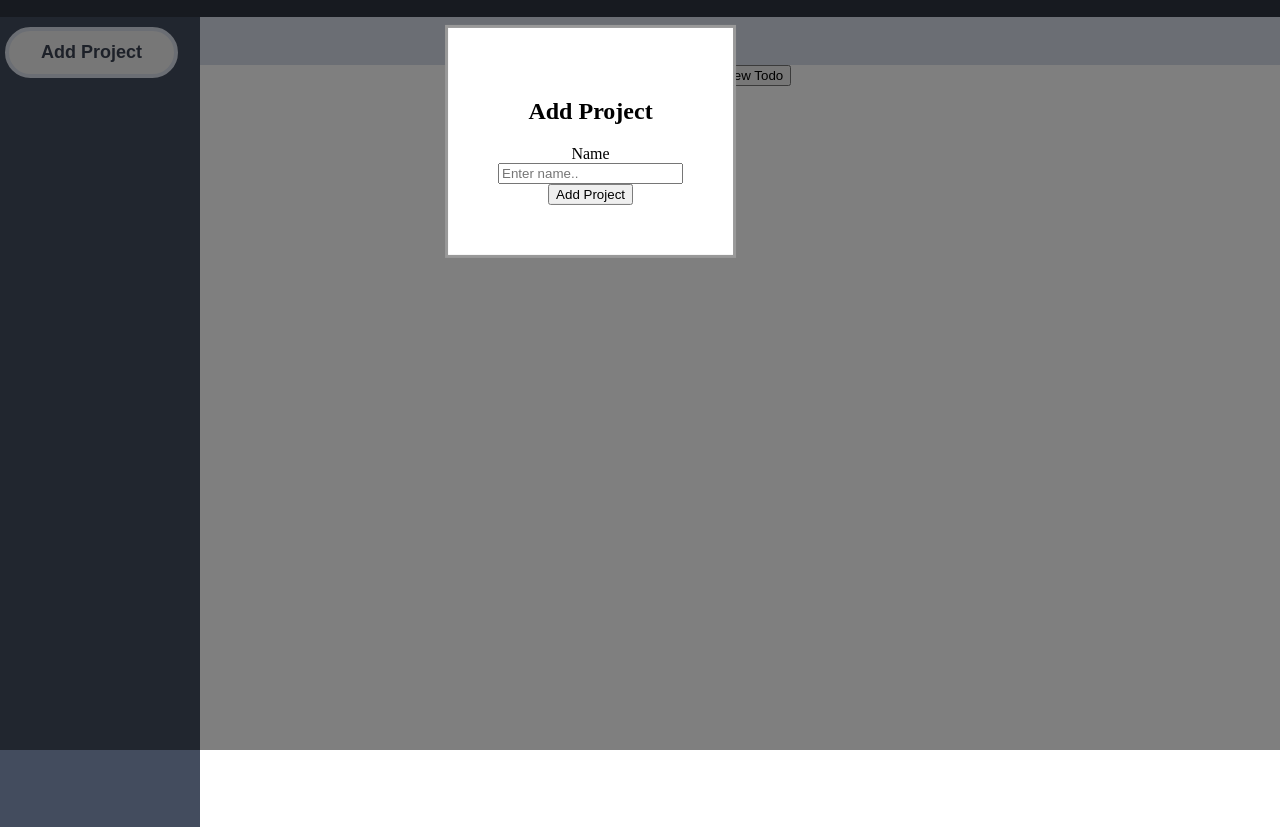
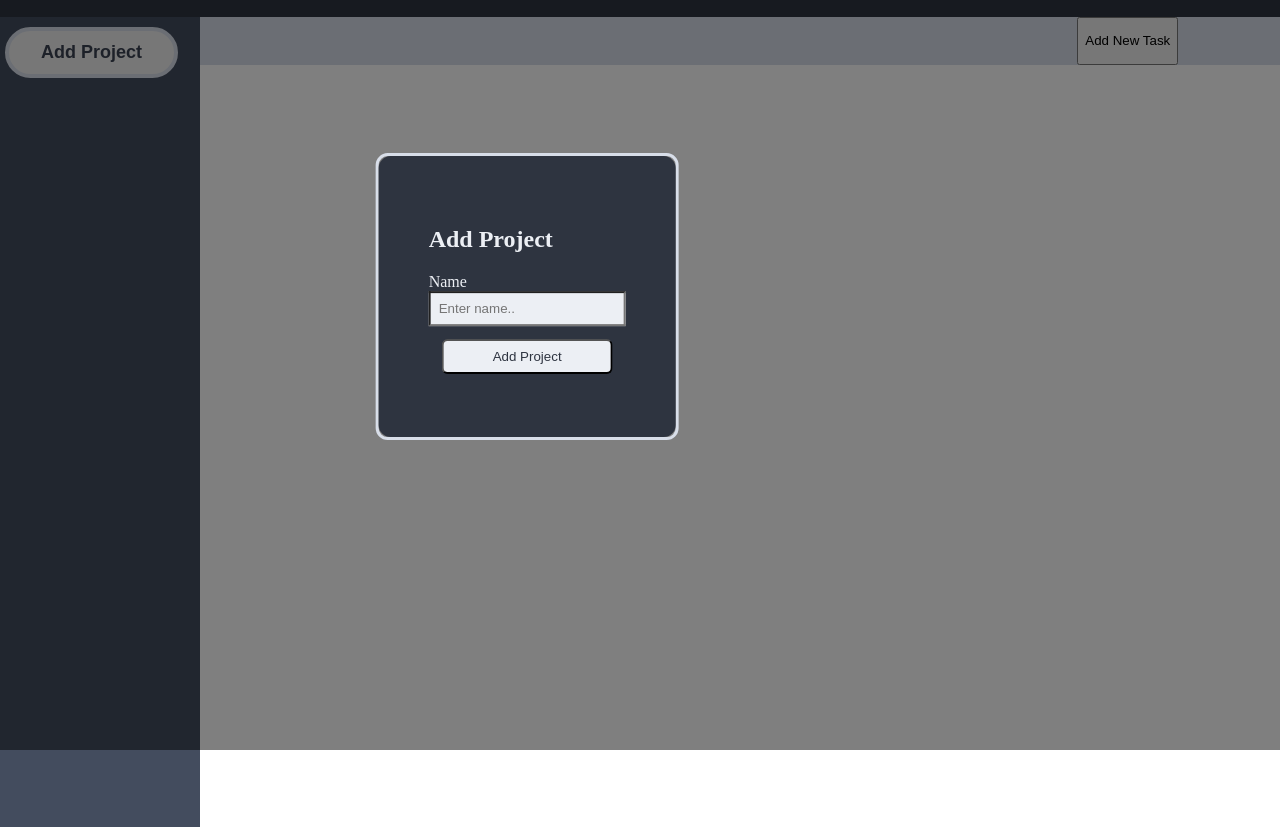
Before and after one commit to vishaljoshy18/todo-list, a website built with webpack: page dist/index.html in a window 1280 px wide. Both pictures are taken after a click on the button "Add Project". Shown: the part 50-877 px from the top of the page. Built offline with nearby package versions, Linux system fonts and the light colour scheme.

Commit message:
Minor bug fix

```diff
--- a/dist/index.html
+++ b/dist/index.html
@@ -40,9 +40,10 @@
 			<div class="todo-container">
 				<div class="selected-project-name-container">
 					<h3 id="selected-project-name"></h3>
+
+					<button id="add-new-task">Add New Task</button>
 				</div>
 				<div>
-					<button id="add-new-task">Add New Todo</button>
 					<div class="task-form-popup">
 						<form action="" id="add-task-form">
 							<h2>Add ToDo</h2>
--- a/dist/style.css
+++ b/dist/style.css
@@ -1,3 +1,7 @@
+title {
+	display: block;
+}
+
 body {
 	display: flex;
 	flex-direction: column;
@@ -53,21 +57,35 @@ main {
 .project-form-popup {
 	display: none;
 	position: fixed;
-	left: 45%;
-	top: 5%;
+	left: 40vw;
+	top: 20vh;
 	transform: translate(-45%, 15%);
-	border: 3px solid #999999;
+	border: 3px solid #d8dee9;
 	z-index: 9;
+	border-radius: 12px;
 }
 
 #add-project-form {
 	max-width: 300px;
 	padding: 50px;
-	background-color: #fff;
+	background-color: #2e3440;
 	display: flex;
 	flex-direction: column;
-	align-items: center;
+	color: #eceff4;
+	border-radius: 12px;
 }
+#add-project-submit-button {
+	border-radius: 6px;
+	padding: 0.5rem;
+	margin: 1em;
+	background-color: #eceff4;
+	color: #2e3440;
+}
+#project-name-input {
+	padding: 0.5rem;
+	background: #eceff4;
+}
+
 /* todo */
 .todo-container {
 	display: flex;
@@ -79,8 +97,11 @@ main {
 	width: 100%;
 	background: #d8dee9;
 	text-align: center;
+	display: flex;
+    justify-content: space-around;
 }
 #selected-project-name {
+	width: 50%;
 	padding: 1rem;
 	margin: 0px;
 	height: 1rem;
@@ -103,6 +124,25 @@ main {
 	flex-direction: column;
 	align-items: center;
 }
+
+#task-display {
+	width: 80%;
+}
+#task {
+	display: flex;
+	flex-direction: row;
+	align-items: center;
+}
+#task input {
+	width: 5rem;
+}
+#task title {
+	width: 10rem;
+}
+#task description{
+	width: 20rem;
+}
+
 /* Add Project button */
 .bn3637 {
 	margin-left: 5px;
```
